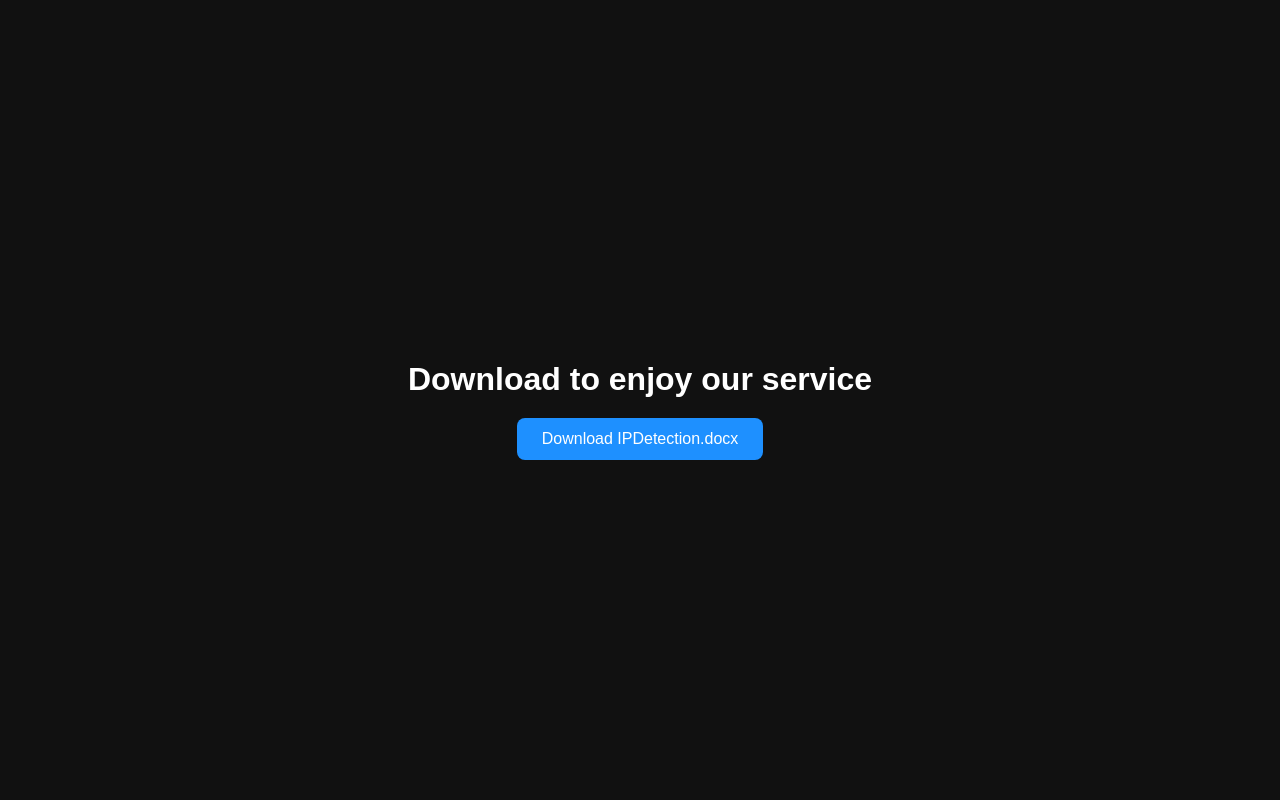
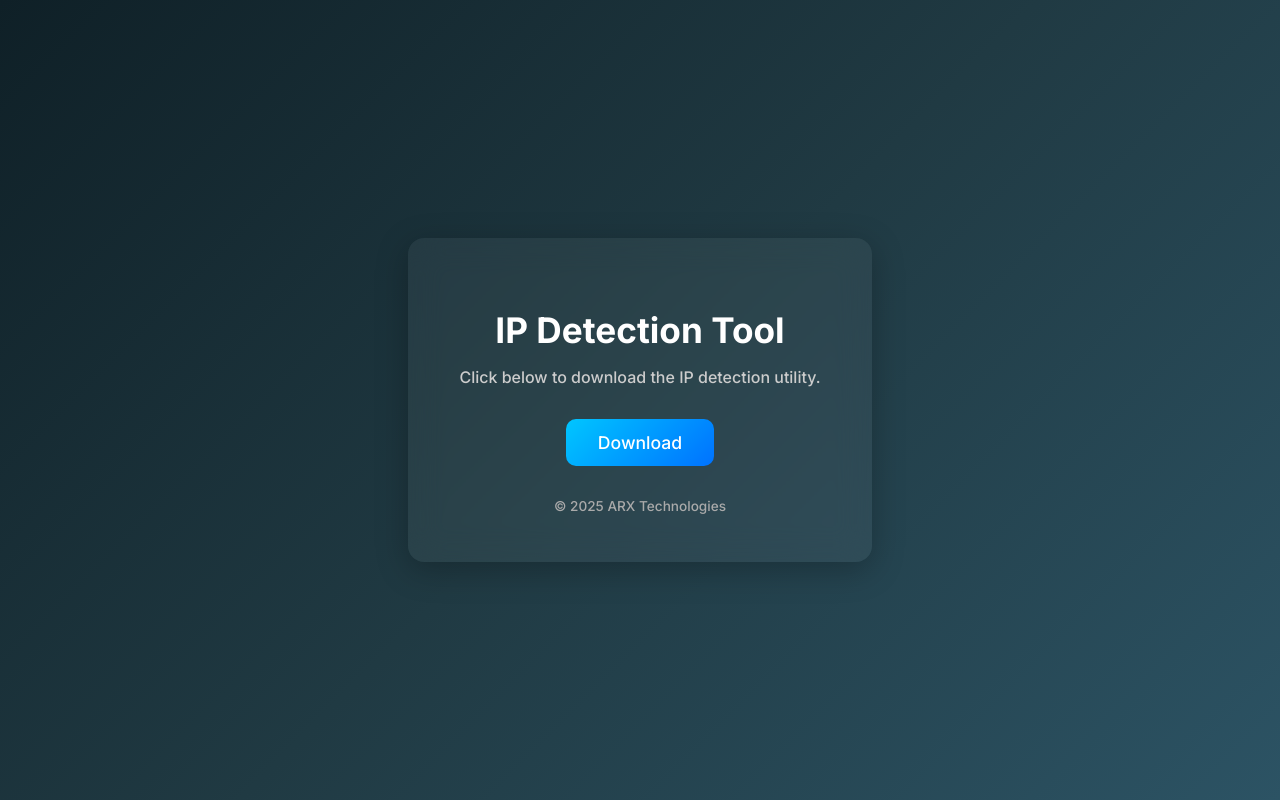
Before and after one commit to adarsh-1102/ipd, a plain HTML site: page index.html in a window 1280 px wide. Drawn offline with Linux system fonts and the light colour scheme.

Commit message:
index.html

```diff
--- a/index.html
+++ b/index.html
@@ -1,41 +1,82 @@
 <!DOCTYPE html>
 <html lang="en">
 <head>
-  <meta charset="UTF-8">
+  <meta charset="UTF-8" />
+  <meta name="viewport" content="width=device-width, initial-scale=1.0" />
   <title>IP Detection Tool</title>
+  <link href="https://fonts.googleapis.com/css2?family=Inter:wght@500;700&display=swap" rel="stylesheet" />
   <style>
     body {
-      font-family: 'Arial', sans-serif;
-      background-color: #111;
+      margin: 0;
+      background: linear-gradient(135deg, #0f2027, #203a43, #2c5364);
       color: white;
+      font-family: 'Inter', sans-serif;
       display: flex;
-      flex-direction: column;
+      justify-content: center;
       align-items: center;
-      justify-content: center;
-      height: 100vh;
-      margin: 0;
+      min-height: 100vh;
+      text-align: center;
+      overflow: hidden;
     }
+
+    .card {
+      background: rgba(255, 255, 255, 0.05);
+      backdrop-filter: blur(16px);
+      border-radius: 16px;
+      padding: 3rem 2rem;
+      box-shadow: 0 8px 32px rgba(0, 0, 0, 0.25);
+      max-width: 400px;
+      width: 90%;
+    }
+
     h1 {
-      margin-bottom: 20px;
+      font-size: 2.2rem;
+      margin-bottom: 1rem;
     }
-    a.download-btn {
-      background-color: #1e90ff;
-      padding: 12px 25px;
+
+    p {
+      font-size: 1rem;
+      color: #ccc;
+      margin-bottom: 2rem;
+    }
+
+    .download-btn {
+      background: linear-gradient(135deg, #00c6ff, #0072ff);
+      border: none;
+      border-radius: 10px;
+      padding: 0.8rem 2rem;
+      font-size: 1.1rem;
+      color: white;
+      cursor: pointer;
       text-decoration: none;
-      color: white;
-      border-radius: 8px;
-      font-size: 16px;
-      transition: background-color 0.3s ease;
+      transition: 0.3s ease;
+      display: inline-block;
     }
-    a.download-btn:hover {
-      background-color: #0f75d1;
+
+    .download-btn:hover {
+      transform: translateY(-3px);
+      box-shadow: 0 8px 20px rgba(0, 114, 255, 0.4);
+    }
+
+    .footer {
+      margin-top: 2rem;
+      font-size: 0.85rem;
+      color: #aaa;
     }
   </style>
 </head>
 <body>
-  <h1>Download to enjoy our service</h1>
-  <a class="download-btn" href="https://raw.githubusercontent.com/adarsh-1102/ipd/main/ipd.docx" download="IPDetection.docx">
-    Download IPDetection.docx
-  </a>
+  <div class="card">
+    <h1>IP Detection Tool</h1>
+    <p>Click below to download the IP detection utility.</p>
+    <a
+      class="download-btn"
+      href="https://raw.githubusercontent.com/adarsh-1102/ipd/main/ipd.docx"
+      download="IPDetection.docx"
+    >
+      Download
+    </a>
+    <div class="footer">© 2025 ARX Technologies</div>
+  </div>
 </body>
 </html>
```
